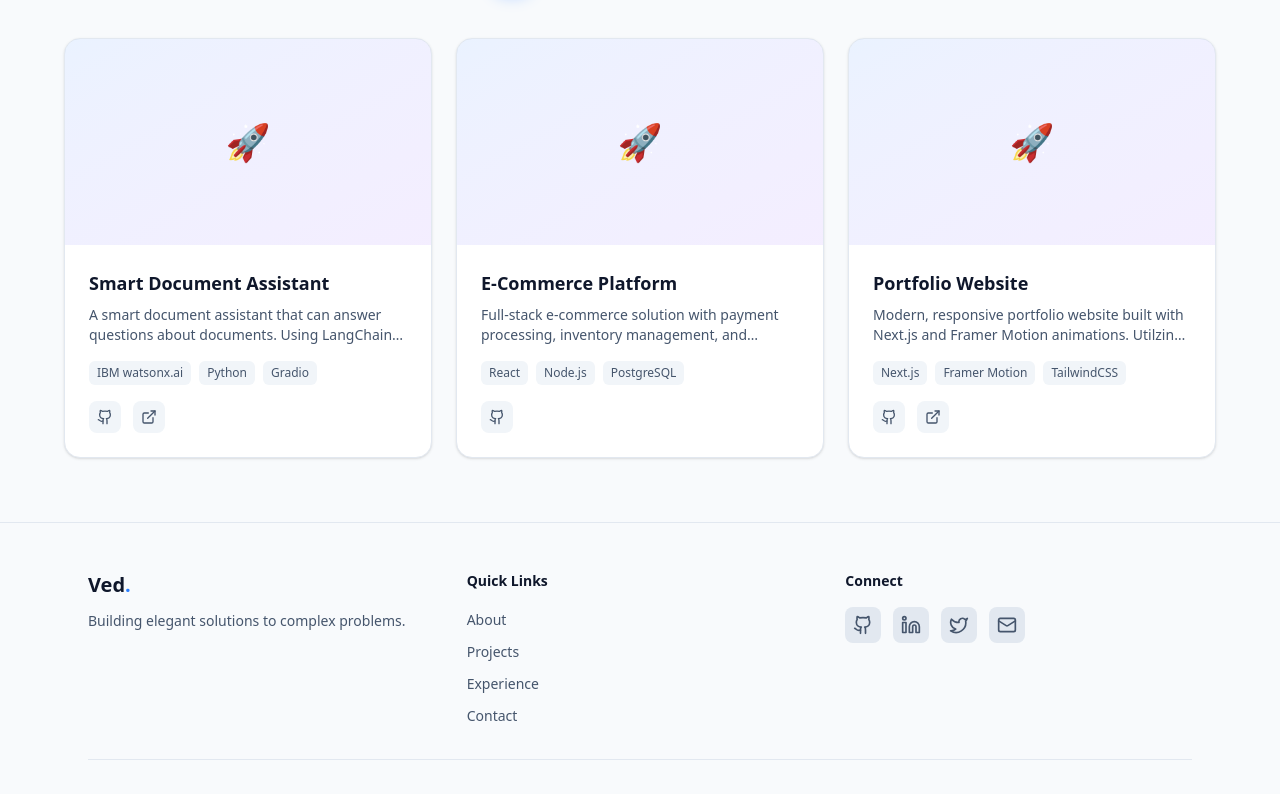
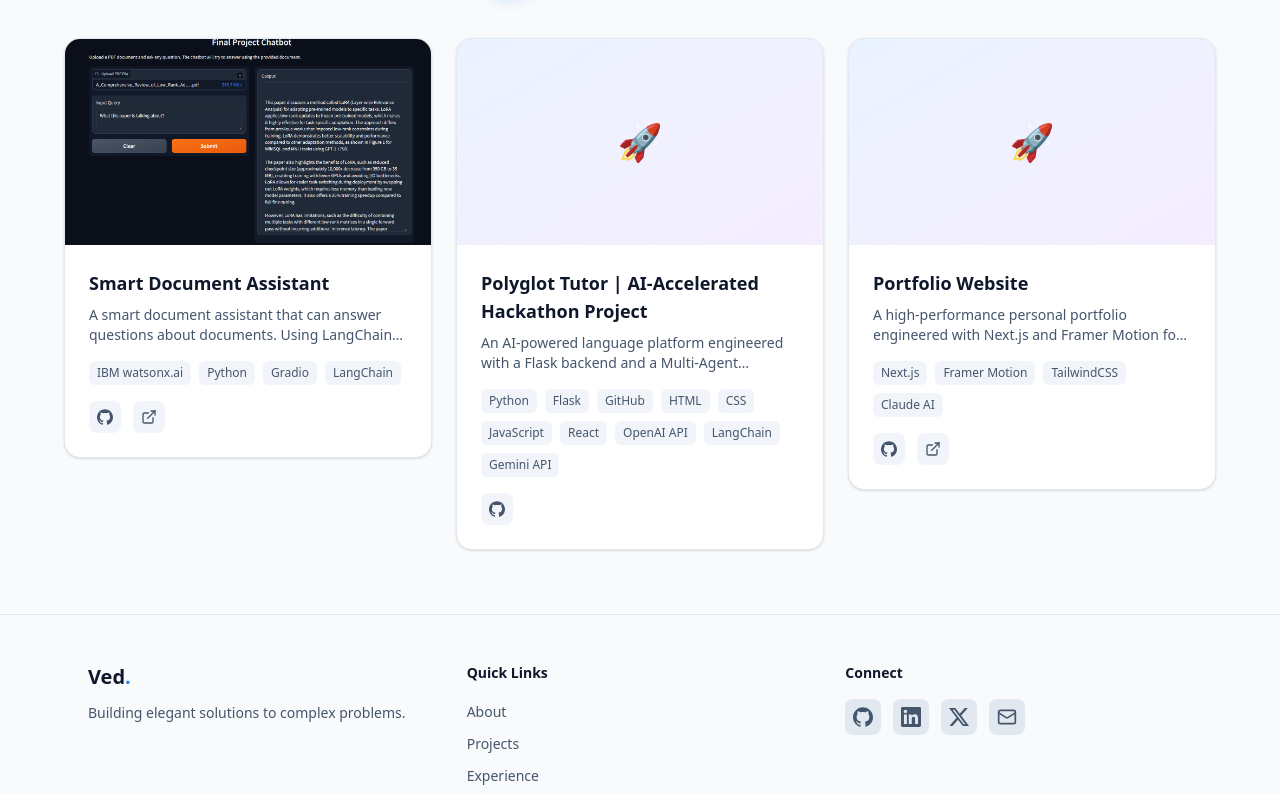
Before and after one commit to VedMP/Portfolio, a Next.js app in the folder vedmpatel-portfolio/: page /projects in a window 1280 px wide. Shown: the part 240-1034 px from the top of the page. Built offline with nearby package versions, Linux system fonts and the light colour scheme.

Commit message:
Improved Site Security and Content Update

```diff
--- a/vedmpatel-portfolio/next.config.ts
+++ b/vedmpatel-portfolio/next.config.ts
@@ -26,6 +26,12 @@ const nextConfig: NextConfig = {
   },
 
   /**
+   * Allowed Dev Origins - Required for future Next.js versions
+   * Allows cross-origin requests from local network during development
+   */
+  allowedDevOrigins: ["192.168.118.1"],
+
+  /**
    * Performance Optimizations for faster compilation
    */
   experimental: {
--- a/vedmpatel-portfolio/src/components/layout/Footer.tsx
+++ b/vedmpatel-portfolio/src/components/layout/Footer.tsx
@@ -5,7 +5,8 @@
 
 "use client";
 
-import { Github, Linkedin, Twitter, Mail, Heart } from "lucide-react";
+import { Mail, Heart } from "lucide-react";
+import { GithubIcon, LinkedinIcon, XIcon } from "@/components/ui/SocialIcons";
 import Link from "next/link";
 import { EMAIL, SOCIAL_LINKS } from "@/data/contact";
 
@@ -13,9 +14,9 @@ import { EMAIL, SOCIAL_LINKS } from "@/data/contact";
  * Social media links configuration
  */
 const socialLinks = [
-  { name: "GitHub", icon: Github, url: SOCIAL_LINKS.github },
-  { name: "LinkedIn", icon: Linkedin, url: SOCIAL_LINKS.linkedin },
-  { name: "Twitter", icon: Twitter, url: SOCIAL_LINKS.twitter },
+  { name: "GitHub", icon: GithubIcon, url: SOCIAL_LINKS.github },
+  { name: "LinkedIn", icon: LinkedinIcon, url: SOCIAL_LINKS.linkedin },
+  { name: "X", icon: XIcon, url: SOCIAL_LINKS.twitter },
   { name: "Email", icon: Mail, url: `mailto:${EMAIL}` },
 ];
 
--- a/vedmpatel-portfolio/src/components/sections/ContactSection.tsx
+++ b/vedmpatel-portfolio/src/components/sections/ContactSection.tsx
@@ -7,7 +7,8 @@
 "use client";
 
 import { motion } from "framer-motion";
-import { Mail, Github, Linkedin, Send, Copy, Check, FileText, Download } from "lucide-react";
+import { Mail, Send, Copy, Check, FileText, Download } from "lucide-react";
+import { GithubIcon, LinkedinIcon } from "@/components/ui/SocialIcons";
 import { useState } from "react";
 import Button from "@/components/ui/Button";
 import { EMAIL, SOCIAL_LINKS } from "@/data/contact";
@@ -16,9 +17,9 @@ import { EMAIL, SOCIAL_LINKS } from "@/data/contact";
  * Social media links for the contact section
  */
 const socialLinks = [
-  { name: "GitHub (Professional)", icon: Github, url: SOCIAL_LINKS.github },
-  { name: "GitHub (Academic)", icon: Github, url: SOCIAL_LINKS.githubAcademic },
-  { name: "LinkedIn", icon: Linkedin, url: SOCIAL_LINKS.linkedin },
+  { name: "GitHub (Professional)", icon: GithubIcon, url: SOCIAL_LINKS.github },
+  { name: "GitHub (Academic)", icon: GithubIcon, url: SOCIAL_LINKS.githubAcademic },
+  { name: "LinkedIn", icon: LinkedinIcon, url: SOCIAL_LINKS.linkedin },
 ];
 
 /**
--- a/vedmpatel-portfolio/src/components/sections/ExperienceSection.tsx
+++ b/vedmpatel-portfolio/src/components/sections/ExperienceSection.tsx
@@ -7,7 +7,7 @@
 "use client";
 
 import { motion } from "framer-motion";
-import { Briefcase, GraduationCap, Calendar, MapPin } from "lucide-react";
+import { Briefcase, GraduationCap, Calendar, MapPin, Trophy } from "lucide-react";
 import { experiences, Experience } from "@/data/experience";
 
 /**
@@ -17,8 +17,9 @@ import { experiences, Experience } from "@/data/experience";
  * Each category has its own timeline with animated cards.
  */
 export default function ExperienceSection() {
-  // Separate work and education entries
+  // Separate work, hackathon, and education entries
   const workExperience = experiences.filter((e) => e.type === "work");
+  const hackathons = experiences.filter((e) => e.type === "hackathon");
   const education = experiences.filter((e) => e.type === "education");
 
   return (
@@ -67,6 +68,30 @@ export default function ExperienceSection() {
             </div>
           </div>
 
+          {/* Hackathons section */}
+          {hackathons.length > 0 && (
+            <div className="mb-16">
+              <div className="flex items-center gap-3 mb-8">
+                <div className="p-2 rounded-lg bg-amber-500/10 dark:bg-amber-500/20">
+                  <Trophy className="w-5 h-5 text-amber-500 dark:text-amber-400" />
+                </div>
+                <h3 className="text-xl font-semibold text-slate-900 dark:text-white">
+                  Hackathons
+                </h3>
+              </div>
+              <div className="space-y-6">
+                {hackathons.map((exp, index) => (
+                  <TimelineCard
+                    key={exp.id}
+                    experience={exp}
+                    index={index}
+                    color="amber"
+                  />
+                ))}
+              </div>
+            </div>
+          )}
+
           {/* Education section */}
           <div>
             <div className="flex items-center gap-3 mb-8">
@@ -99,7 +124,7 @@ export default function ExperienceSection() {
  *
  * @param experience - The experience data to display
  * @param index - Index for staggered animation delay
- * @param color - Color theme (blue for work, violet for education)
+ * @param color - Color theme (blue for work, amber for hackathons, violet for education)
  */
 function TimelineCard({
   experience,
@@ -108,9 +133,14 @@ function TimelineCard({
 }: {
   experience: Experience;
   index: number;
-  color: "blue" | "violet";
+  color: "blue" | "violet" | "amber";
 }) {
-  const textColor = color === "blue" ? "text-blue-500 dark:text-blue-400" : "text-violet-500 dark:text-violet-400";
+  const textColorMap = {
+    blue: "text-blue-500 dark:text-blue-400",
+    violet: "text-violet-500 dark:text-violet-400",
+    amber: "text-amber-500 dark:text-amber-400",
+  };
+  const textColor = textColorMap[color];
 
   return (
     <motion.div
--- a/vedmpatel-portfolio/src/components/sections/HeroSection.tsx
+++ b/vedmpatel-portfolio/src/components/sections/HeroSection.tsx
@@ -7,7 +7,8 @@
 "use client";
 
 import { motion } from "framer-motion";
-import { Github, Linkedin, Mail, ChevronDown } from "lucide-react";
+import { Mail, ChevronDown } from "lucide-react";
+import { GithubIcon, LinkedinIcon } from "@/components/ui/SocialIcons";
 import Button from "@/components/ui/Button";
 import { EMAIL, SOCIAL_LINKS } from "@/data/contact";
 
@@ -15,8 +16,8 @@ import { EMAIL, SOCIAL_LINKS } from "@/data/contact";
  * Social media links configuration
  */
 const socialLinks = [
-  { name: "GitHub", icon: Github, url: SOCIAL_LINKS.github },
-  { name: "LinkedIn", icon: Linkedin, url: SOCIAL_LINKS.linkedin },
+  { name: "GitHub", icon: GithubIcon, url: SOCIAL_LINKS.github },
+  { name: "LinkedIn", icon: LinkedinIcon, url: SOCIAL_LINKS.linkedin },
   { name: "Email", icon: Mail, url: `mailto:${EMAIL}` },
 ];
 
--- a/vedmpatel-portfolio/src/components/sections/ProjectsSection.tsx
+++ b/vedmpatel-portfolio/src/components/sections/ProjectsSection.tsx
@@ -14,7 +14,7 @@ import ProjectCard from "@/components/ui/ProjectCard";
 /**
  * Available filter categories
  */
-const categories = ["all", "Frontend", "Fullstack", "AI"] as const;
+const categories = ["all", "Frontend", "Full Stack", "AI"] as const;
 
 /**
  * ProjectsSection Component
--- a/vedmpatel-portfolio/src/components/ui/Button.tsx
+++ b/vedmpatel-portfolio/src/components/ui/Button.tsx
@@ -99,7 +99,7 @@ export default function Button({
 
   // Render as button otherwise
   return (
-    <button onClick={onClick} className={combinedStyles}>
+    <button type="button" onClick={onClick} className={combinedStyles}>
       {children}
     </button>
   );
--- a/vedmpatel-portfolio/src/components/ui/ProjectCard.tsx
+++ b/vedmpatel-portfolio/src/components/ui/ProjectCard.tsx
@@ -6,9 +6,12 @@
 
 "use client";
 
+import { useState } from "react";
 import { motion } from "framer-motion";
-import { ExternalLink, Github } from "lucide-react";
+import { ExternalLink } from "lucide-react";
+import { GithubIcon } from "@/components/ui/SocialIcons";
 import { Project } from "@/lib/projects";
+import Image from "next/image";
 
 /**
  * ProjectCard component props
@@ -30,6 +33,9 @@ interface ProjectCardProps {
  * @param index - Used for staggered animation delays
  */
 export default function ProjectCard({ project, index }: ProjectCardProps) {
+  const [isExpanded, setIsExpanded] = useState(false);
+  const [imageError, setImageError] = useState(false);
+
   return (
     <motion.div
       initial={{ opacity: 0, y: 20 }}
@@ -38,9 +44,20 @@ export default function ProjectCard({ project, index }: ProjectCardProps) {
       viewport={{ once: true }}
       className="group relative rounded-2xl bg-white dark:bg-slate-800/50 border border-slate-200 dark:border-slate-700/50 overflow-hidden hover:border-slate-400 dark:hover:border-slate-600 transition-all duration-300 shadow-sm dark:shadow-none"
     >
-      {/* Project image placeholder with gradient background */}
-      <div className="aspect-video bg-gradient-to-br from-blue-500/10 to-violet-500/10 dark:from-blue-500/20 dark:to-violet-500/20 flex items-center justify-center">
-        <span className="text-4xl">🚀</span>
+      {/* Project image or fallback placeholder */}
+      <div className="aspect-video bg-gradient-to-br from-blue-500/10 to-violet-500/10 dark:from-blue-500/20 dark:to-violet-500/20 flex items-center justify-center overflow-hidden">
+        {project.image && !imageError ? (
+          <Image
+            src={project.image}
+            alt={project.title}
+            width={400}
+            height={225}
+            className="object-cover w-full h-full"
+            onError={() => setImageError(true)}
+          />
+        ) : (
+          <span className="text-4xl">🚀</span>
+        )}
       </div>
 
       {/* Project content */}
@@ -50,14 +67,17 @@ export default function ProjectCard({ project, index }: ProjectCardProps) {
           {project.title}
         </h3>
 
-        {/* Description (truncated to 2 lines) */}
-        <p className="text-sm text-slate-600 dark:text-slate-400 mb-4 line-clamp-2">
+        {/* Description (click to expand/collapse) */}
+        <p
+          onClick={() => setIsExpanded(!isExpanded)}
+          className={`text-sm text-slate-600 dark:text-slate-400 mb-4 cursor-pointer hover:text-slate-800 dark:hover:text-slate-300 transition-colors ${isExpanded ? "" : "line-clamp-2"}`}
+        >
           {project.description}
         </p>
 
-        {/* Technology tags (show up to 3) */}
+        {/* Technology tags */}
         <div className="flex flex-wrap gap-2 mb-4">
-          {project.tags.slice(0, 3).map((tag) => (
+          {project.tags.map((tag) => (
             <span
               key={tag}
               className="px-2 py-1 text-xs rounded-md bg-slate-100 dark:bg-slate-700/50 text-slate-600 dark:text-slate-300"
@@ -78,7 +98,7 @@ export default function ProjectCard({ project, index }: ProjectCardProps) {
               className="p-2 rounded-lg bg-slate-100 dark:bg-slate-700/50 text-slate-600 dark:text-slate-400 hover:text-black dark:hover:text-white hover:bg-slate-200 dark:hover:bg-slate-700 transition-colors outline-none focus-visible:ring-2 focus-visible:ring-blue-500"
               aria-label="View on GitHub"
             >
-              <Github className="w-4 h-4" />
+              <GithubIcon className="w-4 h-4" />
             </a>
           )}
 
--- /dev/null
+++ b/vedmpatel-portfolio/src/components/ui/SocialIcons.tsx
@@ -0,0 +1,62 @@
+/**
+ * @file SocialIcons.tsx
+ * @description Social media brand icons using Simple Icons SVGs.
+ * These replace deprecated lucide-react brand icons.
+ * @see https://simpleicons.org
+ * @license CC0-1.0 (Simple Icons are in the public domain)
+ */
+
+import { SVGProps } from "react";
+
+type IconProps = SVGProps<SVGSVGElement>;
+
+/**
+ * GitHub icon from Simple Icons
+ * @see https://simpleicons.org/?q=github
+ */
+export function GithubIcon(props: IconProps) {
+    return (
+        <svg
+            viewBox="0 0 24 24"
+            fill="currentColor"
+            xmlns="http://www.w3.org/2000/svg"
+            {...props}
+        >
+            <path d="M12 .297c-6.63 0-12 5.373-12 12 0 5.303 3.438 9.8 8.205 11.385.6.113.82-.258.82-.577 0-.285-.01-1.04-.015-2.04-3.338.724-4.042-1.61-4.042-1.61C4.422 18.07 3.633 17.7 3.633 17.7c-1.087-.744.084-.729.084-.729 1.205.084 1.838 1.236 1.838 1.236 1.07 1.835 2.809 1.305 3.495.998.108-.776.417-1.305.76-1.605-2.665-.3-5.466-1.332-5.466-5.93 0-1.31.465-2.38 1.235-3.22-.135-.303-.54-1.523.105-3.176 0 0 1.005-.322 3.3 1.23.96-.267 1.98-.399 3-.405 1.02.006 2.04.138 3 .405 2.28-1.552 3.285-1.23 3.285-1.23.645 1.653.24 2.873.12 3.176.765.84 1.23 1.91 1.23 3.22 0 4.61-2.805 5.625-5.475 5.92.42.36.81 1.096.81 2.22 0 1.606-.015 2.896-.015 3.286 0 .315.21.69.825.57C20.565 22.092 24 17.592 24 12.297c0-6.627-5.373-12-12-12" />
+        </svg>
+    );
+}
+
+/**
+ * LinkedIn icon from Simple Icons
+ * @see https://simpleicons.org/?q=linkedin
+ */
+export function LinkedinIcon(props: IconProps) {
+    return (
+        <svg
+            viewBox="0 0 24 24"
+            fill="currentColor"
+            xmlns="http://www.w3.org/2000/svg"
+            {...props}
+        >
+            <path d="M20.447 20.452h-3.554v-5.569c0-1.328-.027-3.037-1.852-3.037-1.853 0-2.136 1.445-2.136 2.939v5.667H9.351V9h3.414v1.561h.046c.477-.9 1.637-1.85 3.37-1.85 3.601 0 4.267 2.37 4.267 5.455v6.286zM5.337 7.433c-1.144 0-2.063-.926-2.063-2.065 0-1.138.92-2.063 2.063-2.063 1.14 0 2.064.925 2.064 2.063 0 1.139-.925 2.065-2.064 2.065zm1.782 13.019H3.555V9h3.564v11.452zM22.225 0H1.771C.792 0 0 .774 0 1.729v20.542C0 23.227.792 24 1.771 24h20.451C23.2 24 24 23.227 24 22.271V1.729C24 .774 23.2 0 22.222 0h.003z" />
+        </svg>
+    );
+}
+
+/**
+ * X (formerly Twitter) icon from Simple Icons
+ * @see https://simpleicons.org/?q=x
+ */
+export function XIcon(props: IconProps) {
+    return (
+        <svg
+            viewBox="0 0 24 24"
+            fill="currentColor"
+            xmlns="http://www.w3.org/2000/svg"
+            {...props}
+        >
+            <path d="M18.901 1.153h3.68l-8.04 9.19L24 22.846h-7.406l-5.8-7.584-6.638 7.584H.474l8.6-9.83L0 1.154h7.594l5.243 6.932ZM17.61 20.644h2.039L6.486 3.24H4.298Z" />
+        </svg>
+    );
+}
--- a/vedmpatel-portfolio/src/data/experience.ts
+++ b/vedmpatel-portfolio/src/data/experience.ts
@@ -11,8 +11,8 @@
 export interface Experience {
   /** Unique identifier */
   id: string;
-  /** Type of experience: work or education */
-  type: "work" | "education";
+  /** Type of experience: work, education, or hackathon */
+  type: "work" | "education" | "hackathon";
   /** Job title or degree name */
   role: string;
   /** Company or institution name */
@@ -52,4 +52,20 @@ export const experiences: Experience[] = [
     ],
     technologies: ["Java", "Python", "C++", "SQL", "Git", "GitHub", "PostgreSQL", "HTML", "CSS", "JavaScript", "React"]
   },
+  {
+    id: "2",
+    type: "hackathon",
+    role: "HackHive Participant",
+    company: "Ontario Tech University CS Club",
+    companyUrl: "https://www.otucsclub.dev/",
+    location: "Oshawa, ON",
+    startDate: "Jan 23, 2026",
+    endDate: "Jan 25, 2026",
+    description: [
+      "Orchestrated the backend architecture for a multilingual learning platform, utilizing Flask to rapidly deploy a RESTful API and acting as the System Architect to direct AI-assisted code generation.",
+      "Engineered a Multi-Agent Verification Pipeline, instructing Claude AI to implement a \"Teacher-TA\" workflow where a secondary LangChain agent strictly validates grade-level accuracy before response delivery.",
+      "Streamlined model integration by utilizing an Abstract Base Class to centralize the initialization of educational parameters, reducing boilerplate code and ensuring consistent context injection across disparate AI providers.",
+    ],
+    technologies: ["Python", "GitHub", "HTML", "CSS", "JavaScript", "React", "OpenAI API", "LangChain", "Gemini API"]
+  },
 ];
--- a/vedmpatel-portfolio/src/data/skills.ts
+++ b/vedmpatel-portfolio/src/data/skills.ts
@@ -51,6 +51,7 @@ export const skillCategories: SkillCategory[] = [
       { name: "Linux" },
       { name: "Git" },
       { name: "GitHub" },
+      { name: "Claude AI" }
     ],
   },
   {
--- a/vedmpatel-portfolio/src/lib/projects.ts
+++ b/vedmpatel-portfolio/src/lib/projects.ts
@@ -20,7 +20,7 @@ export interface Project {
   /** Technologies used in the project */
   tags: string[];
   /** Project category for filtering */
-  category: "Frontend" | "Fullstack" | "Mobile" | "AI";
+  category: "Frontend" | "Full Stack" | "AI";
   /** GitHub repository URL (optional) */
   github?: string;
   /** Live demo URL (optional) */
@@ -39,7 +39,7 @@ export const projects: Project[] = [
     title: "Smart Document Assistant",
     description:
       "A smart document assistant that can answer questions about documents. Using LangChain and ChromaDB to store and retrieve document information. Using IBM watsonx.ai granite-3-2-8b-instruct LLM and slate-125m-english embedding model.",
-    image: "/projects/chat-app.png",
+    image: "/projects/QA_bot.png",
     tags: ["IBM watsonx.ai", "Python", "Gradio", "LangChain"],
     category: "AI",
     github: "https://github.com/VedMP/Smart-Document-Assistant",
@@ -48,25 +48,25 @@ export const projects: Project[] = [
   },
   {
     id: "2",
-    title: "E-Commerce Platform",
+    title: "Polyglot Tutor | AI-Accelerated Hackathon Project",
     description:
-      "Full-stack e-commerce solution with payment processing, inventory management, and analytics dashboard.",
-    image: "/projects/ecommerce.png",
-    tags: ["React", "Node.js", "PostgreSQL", "Stripe"],
-    category: "Fullstack",
-    github: "https://github.com/VedMP",
+      "An AI-powered language platform engineered with a Flask backend and a Multi-Agent Verification Pipeline. To ensure educational accuracy, a secondary LangChain agent acts as a 'Teaching Assistant' to strictly audit generated content before delivery. The system features a modular architecture using Abstract Base Classes to centralize context initialization, enabling seamless hot-swapping between OpenAI and Gemini models.",
+    image: "",
+    tags: ["Python", "Flask", "GitHub", "HTML", "CSS", "JavaScript", "React", "OpenAI API", "LangChain", "Gemini API"],
+    category: "Full Stack",
+    github: "https://github.com/PolygotTutor/PolyglotTutor/tree/develop",
     featured: true,
   },
   {
     id: "3",
     title: "Portfolio Website",
     description:
-      "Modern, responsive portfolio website built with Next.js and Framer Motion animations. Utilzing Claude AI for code generation and design ideas.",
-    image: "/projects/portfolio.png",
+      "A high-performance personal portfolio engineered with Next.js and Framer Motion for fluid, responsive UX. Leveraged an AI-Native development workflow (Claude 3.5 Sonnet) to accelerate component prototyping and optimize Tailwind CSS implementation, demonstrating a modern approach to rapid frontend engineering.",
+    image: "",
     tags: ["Next.js", "Framer Motion", "TailwindCSS", "Claude AI"],
     category: "Frontend",
     github: "https://github.com/VedMP/Portfolio",
-    live: "https://vedpatel.dev",
+    live: "https://vedmpatel.me",
     featured: true,
   },
 ];
```
Also changed, not shown: vedmpatel-portfolio/public/projects/QA_bot.png (added), 1 other file (tests, documents, lock files or other folders).
